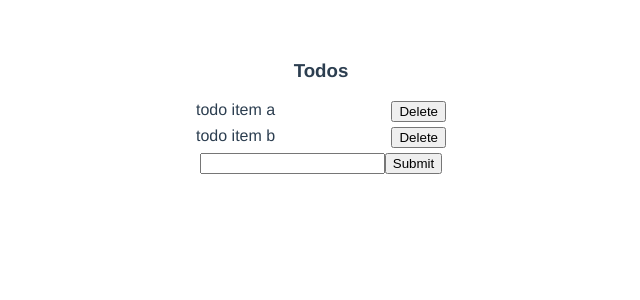
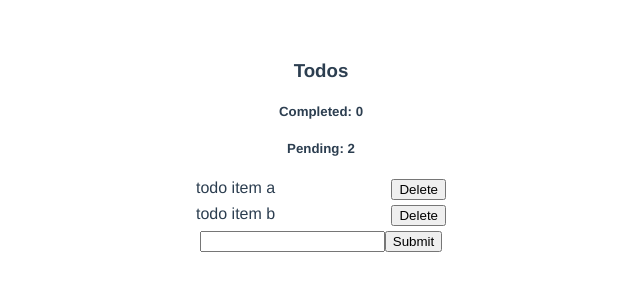
Before and after one commit to st0nyx/vuex-todos, a Vue app: page / in a window 1280 px wide. Shown: the top 300 px of the page, without its empty margins (319-959 px from the left). Built offline with nearby package versions, Linux system fonts and the light colour scheme.

Commit message:
added counter for completed and pending status

```diff
--- a/src/App.vue
+++ b/src/App.vue
@@ -2,6 +2,8 @@
   <div id="app">
 
     <h3>Todos</h3>
+    <h5>Completed: {{ computedTodos }}</h5>
+    <h5>Pending: {{ pendingTodos }}</h5>
     <todos-list />
     <todo-form />
   </div>
@@ -16,6 +18,16 @@ export default {
   components: {
     TodosList,
     TodoForm
+  },
+
+  computed: {
+    computedTodos() {
+      return this.$store.getters.completedTodos
+    },
+    pendingTodos() {
+      return this.$store.getters.pendingTodos
+    }
+
   }
 }
 </script>
--- a/src/store.js
+++ b/src/store.js
@@ -18,6 +18,17 @@ export default new Vuex.Store({
   },
 
   getters: {
+    completedTodos(state) {
+      return state.todos.filter(todo => {
+        return todo.completed === true;
+      }).length;
+    },
+
+    pendingTodos(state) {
+      return state.todos.filter(todo => {
+        return todo.completed === false;
+      }).length;
+    }
 
   },
 
```
